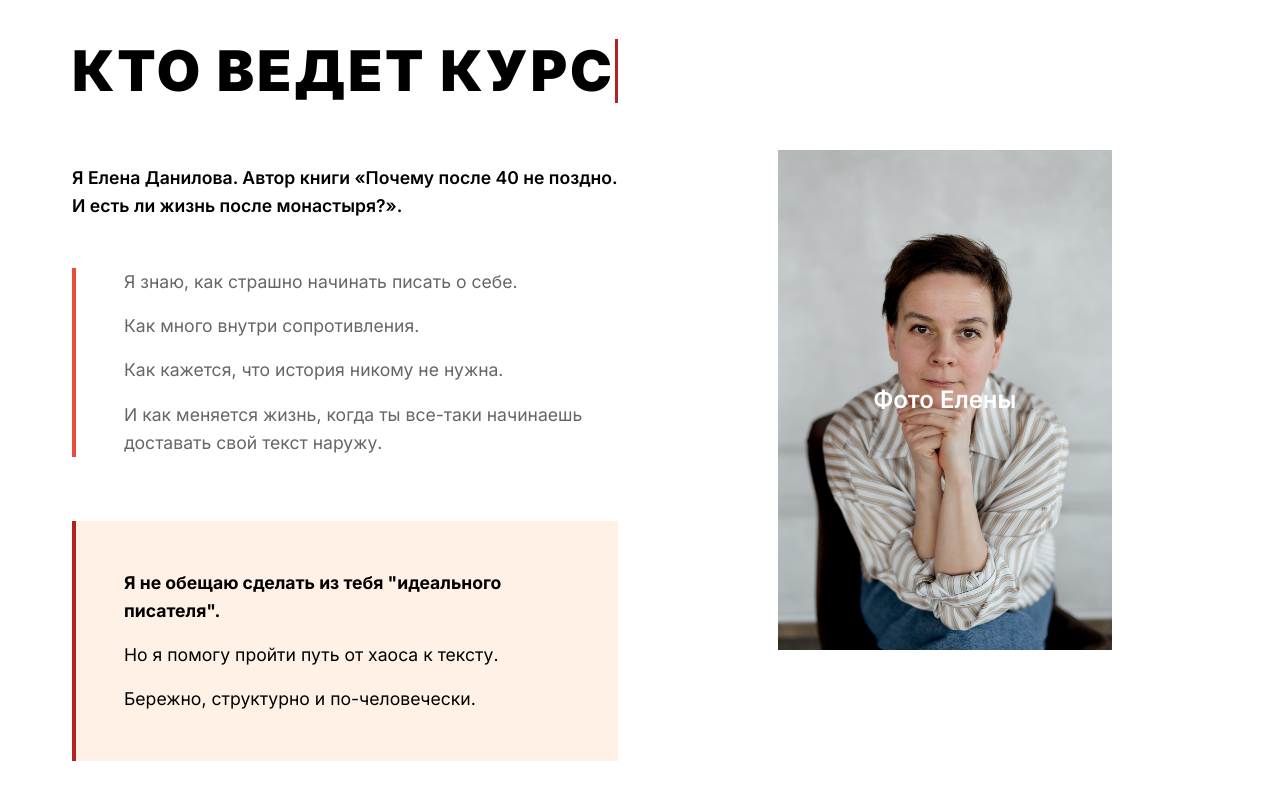
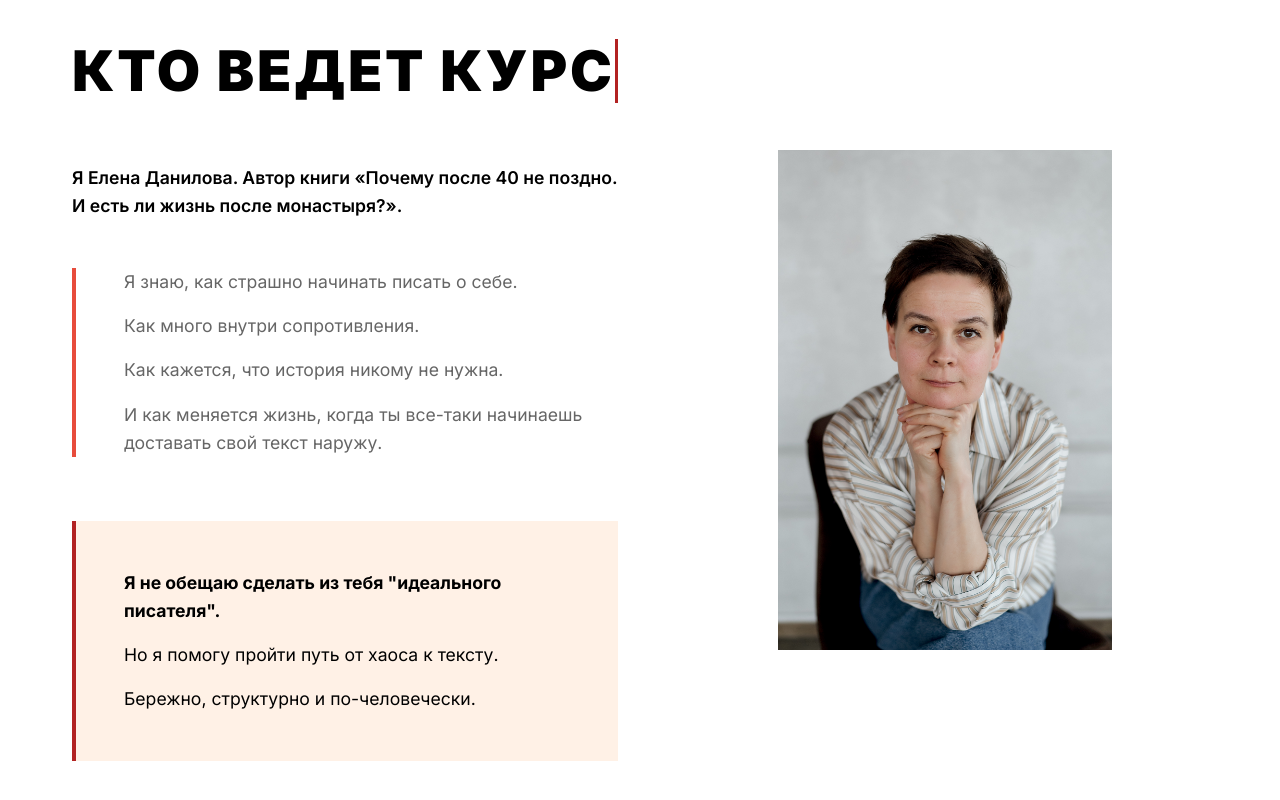
Before and after one commit to danilovaelal-sudo/animated-umbrella, a plain HTML site: page index.html in a window 1280 px wide. Shown: the part 8591-9391 px from the top of the page. Drawn offline with Linux system fonts and the light colour scheme.

Commit message:
Hide photo placeholder text and improve author image display

```diff
--- a/styles.css
+++ b/styles.css
@@ -637,6 +637,7 @@ p {
     align-items: center;
     justify-content: center;
     min-height: 400px;
+    flex: 1;
 }
 
 .author-placeholder {
@@ -650,7 +651,7 @@ p {
     align-items: center;
     justify-content: center;
     color: white;
-    font-size: 1.5rem;
+    font-size: 0;
     font-weight: 600;
     text-align: center;
     padding: var(--spacing-lg);
```
